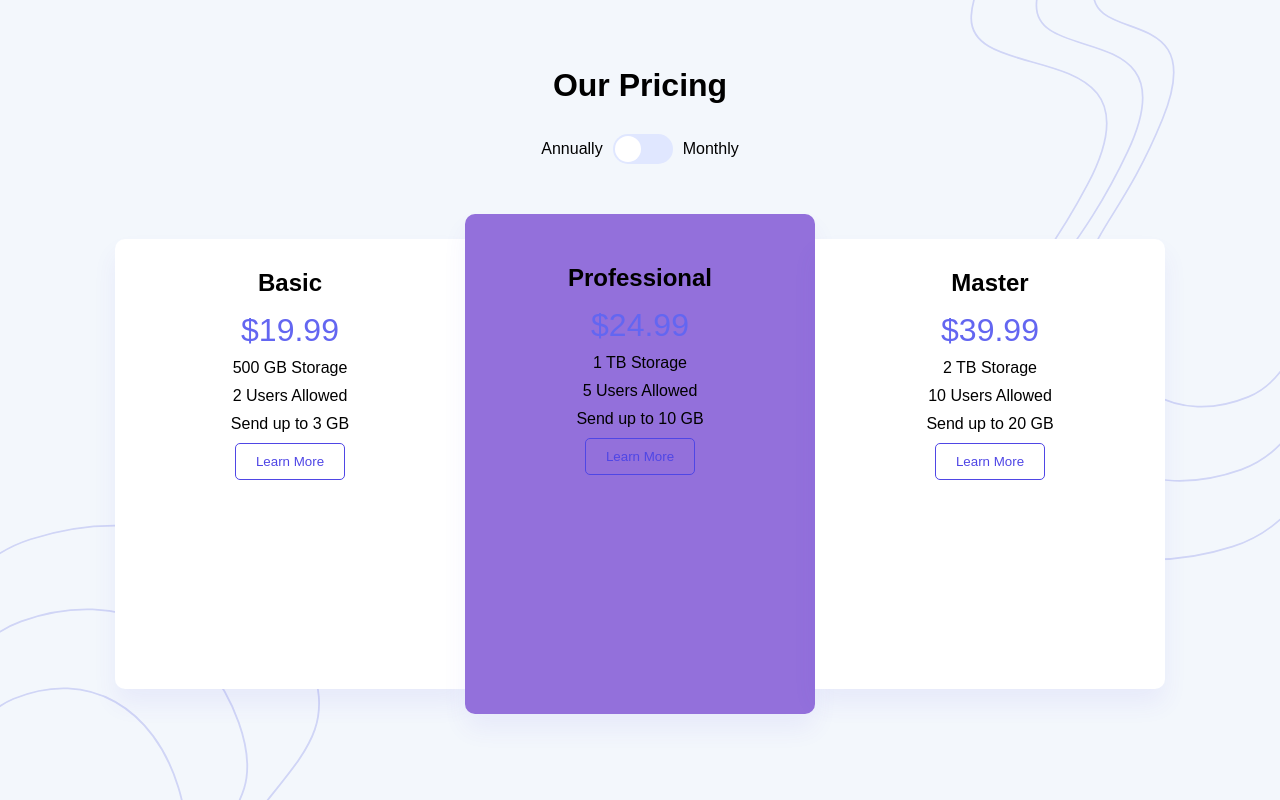
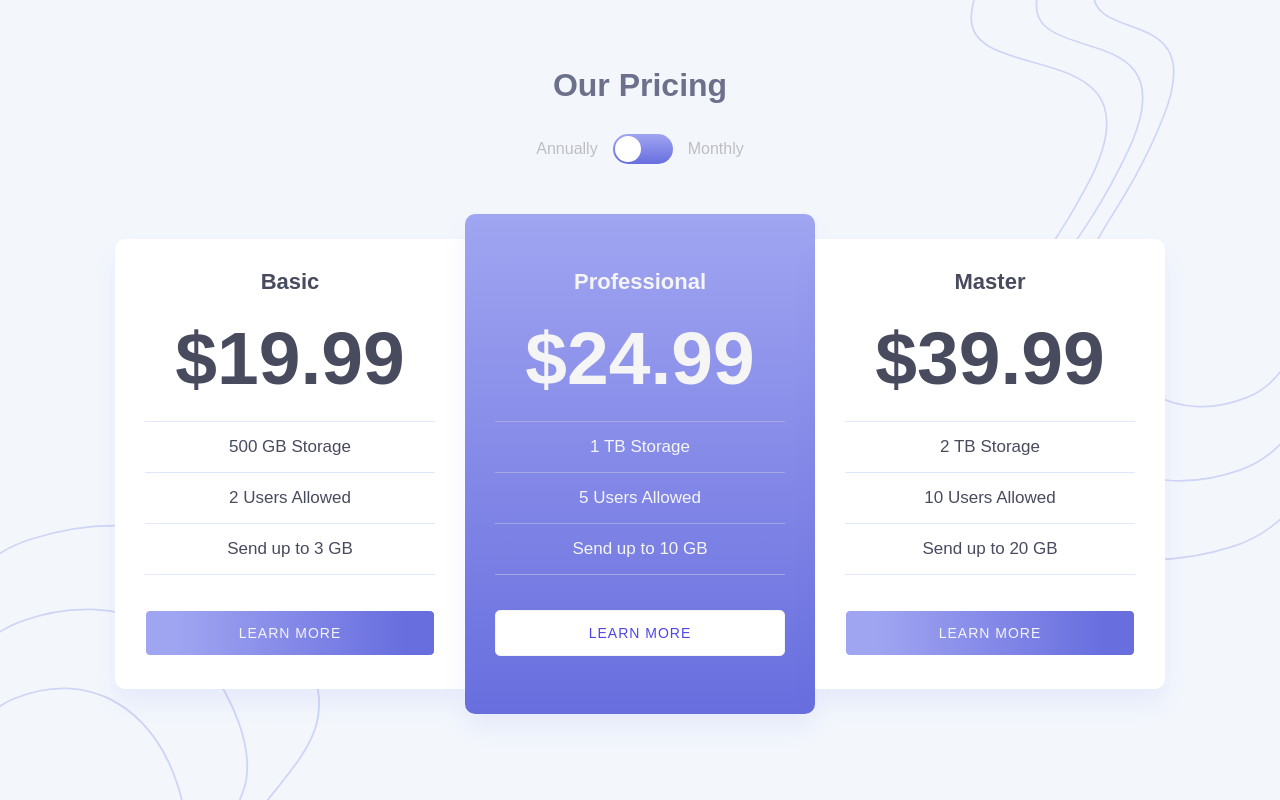
Before and after one commit to Wadzet/nextjs-course, a plain HTML site: page Task_1/index.html in a window 1280 px wide. Drawn offline with Linux system fonts and the light colour scheme.

Commit message:
update card styles

```diff
--- a/Task_1/index.html
+++ b/Task_1/index.html
@@ -6,6 +6,7 @@
           content="width=device-width, user-scalable=no, initial-scale=1.0, maximum-scale=1.0, minimum-scale=1.0">
     <meta http-equiv="X-UA-Compatible" content="ie=edge">
     <title>Pricing component with toggle</title>
+    <link rel="shortcut icon" type="image/jpg" href="./img/favicon-32x32.png"/>
     <link rel="stylesheet" href="style.css">
 </head>
 <body>
@@ -24,25 +25,31 @@
                 <div class="plan">
                     <h3>Basic</h3>
                     <p class="price">$19.99</p>
+                    <div class="plan-info">
                         <p>500 GB Storage</p>
                         <p>2 Users Allowed</p>
                         <p>Send up to 3 GB</p>
+                    </div>
                     <button>Learn More</button>
                 </div>
-                <div class="plan highlighted">
+                <div class="plan">
                     <h3>Professional</h3>
                     <p class="price">$24.99</p>
+                    <div class="plan-info">
                         <p>1 TB Storage</p>
                         <p>5 Users Allowed</p>
                         <p>Send up to 10 GB</p>
+                    </div>
                     <button>Learn More</button>
                 </div>
                 <div class="plan">
                     <h3>Master</h3>
                     <p class="price">$39.99</p>
+                    <div class="plan-info">
                         <p>2 TB Storage</p>
                         <p>10 Users Allowed</p>
                         <p>Send up to 20 GB</p>
+                    </div>
                     <button>Learn More</button>
                 </div>
             </div>
--- a/Task_1/style.css
+++ b/Task_1/style.css
@@ -11,6 +11,8 @@ body {
     width: 100vw;
     position: relative;
     /*overflow: hidden;*/
+    color: #6d708b;
+
 }
 
 .main-container {
@@ -24,12 +26,8 @@ body {
     z-index: 2;
 }
 
-.bg-right {
-    position: absolute;
-    top: 0;
-    right: 0;
-    width: 25%;
-    z-index: 1;
+h1 {
+    color: #6d708b;
 }
 
 .bg-left {
@@ -37,7 +35,15 @@ body {
     bottom: 0;
     left: 0;
     width: 25%;
-    z-index: 1; /* Фон на задньому плані */
+    z-index: 1;
+}
+
+.bg-right {
+    position: absolute;
+    top: 0;
+    right: 0;
+    width: 25%;
+    z-index: 1;
 }
 
 .pricing-container {
@@ -55,7 +61,9 @@ body {
 }
 
 .toggle > span {
-    margin: 0 10px;
+    margin: 0 15px;
+    color: #bdbec2;
+    font-size: 16px;
 }
 
 .toggle input {
@@ -63,7 +71,7 @@ body {
 }
 
 .toggle label {
-    background-color: #e0e7ff;
+    background: linear-gradient(#a0a5f1, #686ede);
     border-radius: 50px;
     width: 60px;
     height: 30px;
@@ -80,11 +88,16 @@ body {
     border-radius: 50%;
     top: 2px;
     left: 2px;
-    transition: 0.3s;
+    transition: transform 0.4s ease, background-color 0.4s ease;
+}
+
+.toggle input:checked + label {
+    background: linear-gradient(#dfe0fd, #bec9fa);
 }
 
 .toggle input:checked + label:before {
     transform: translateX(30px);
+    transition-duration: 0.4s;
 }
 
 .pricing-plans {
@@ -99,7 +112,11 @@ body {
     padding: 30px;
     width: 350px;
     height: 450px;
-    /*transition: transform 0.3s;*/
+    color: #484a5e;
+}
+
+.plan > h3 {
+    font-size: 22px;
 }
 
 .plan:first-child {
@@ -115,44 +132,63 @@ body {
 .plan:nth-child(2) {
     height: 500px;
     border-radius: 10px;
-    padding: 50px 0;
+    padding: 55px 30px;
+    color: whitesmoke;
+    background: linear-gradient(#a0a5f1, #686ede);
 }
 
+.plan:nth-child(2) > .plan-info > p {
+    border-color: #a5a8e3;
+}
 
-/*.plan:hover {*/
-/*    transform: scale(1.05);*/
-/*}*/
+.plan-info > p {
+    padding: 15px;
+    border-bottom: 1px solid #e0e7ff;
+    /*font-weight: 600;*/
+    font-size: 17px;
+}
 
-.plan h3 {
-    font-size: 1.5rem;
-    margin-bottom: 15px;
+.plan-info > p:first-child {
+    border-top: 1px solid #e0e7ff;
 }
 
 .price {
-    font-size: 2rem;
-    color: #6366f1;
-    margin-bottom: 15px;
-}
-
-.plan p {
-    margin-bottom: 10px;
+    font-size: 75px;
+    font-weight: bold;
+    padding: 20px 0;
 }
 
 button {
-    background-color: transparent;
+    /*background-color: transparent;*/;
+    margin-top: 35px;
+    width: 100%;
+    font-size: 14px;
+    text-transform: uppercase;
+    letter-spacing: 1px;
+    background: linear-gradient(to left, #686ede 10%, 50%, #a0a5f1 90%);
+    color: whitesmoke;
+    padding: 14px 0;
+    border: 1px solid white;
+    border-radius: 5px;
+    cursor: pointer;
+    transition: all .5s ease;
+}
+
+button:hover {
+    background: linear-gradient(white, white);
     color: #4f46e5;
     border: 1px solid #4f46e5;
-    padding: 10px 20px;
-    border-radius: 5px;
-    cursor: pointer;
 }
 
-/*button:hover {*/
-/*    background-color: #4f46e5;*/
-/*}*/
+.plan:nth-child(2) > button {
+    background: linear-gradient(white, white);
+    color: #4f46e5;
+    border: 1px solid whitesmoke;
+}
 
-.highlighted {
-    background-color: mediumpurple;
+.plan:nth-child(2) > button:hover {
+    background: linear-gradient(transparent, transparent);
+    color: whitesmoke;
 }
 
 @media (max-width: 768px) {
```
Also changed, not shown: Task_1/img/favicon-32x32.png (added). Lines whose indentation alone changed are shown as unchanged.
